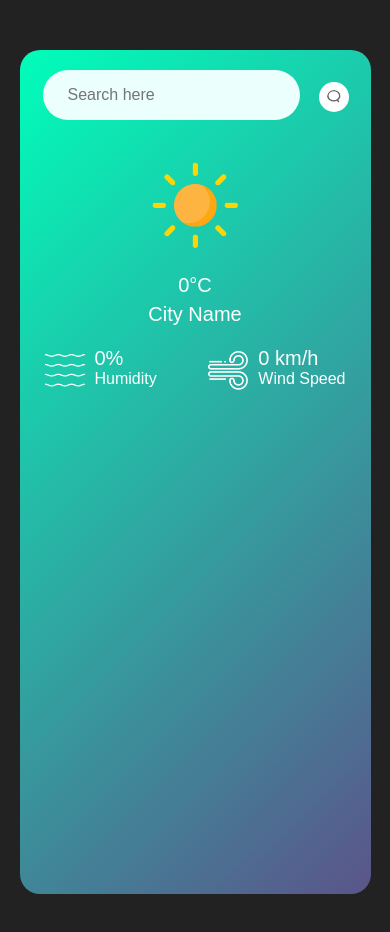
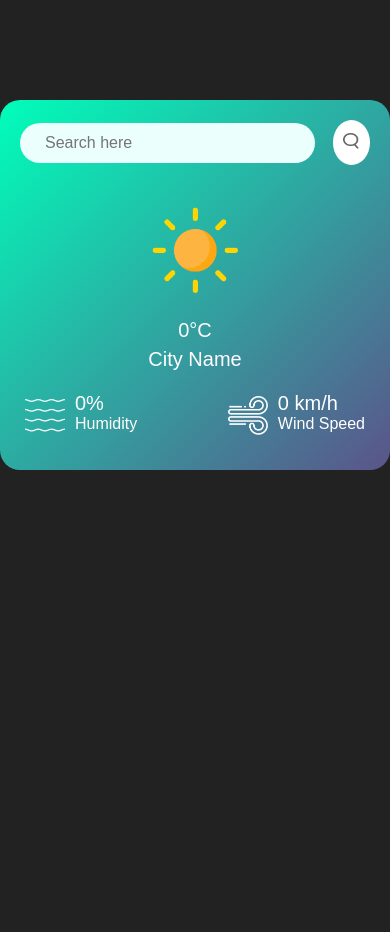
Before and after one commit to Surajkumar01273/weatherApp, a plain HTML site: page index.html in a window 390 px wide. After the commit the page ends 844 px from the top, so only its background shows below. Drawn offline with Linux system fonts and the light colour scheme.

Commit message:
version 0.2

```diff
--- a/style.css
+++ b/style.css
@@ -88,34 +88,41 @@ body{
 
 
 @media (max-width: 600px) {
+    *{
+        padding: 0;
+        margin: 0;
+    }
     .whether-card {
-        height: 100vh;
+        width: 100%;
+        height: 100%;
         padding: 20px;
-        margin: 50px auto; /* Reduce margin for smaller screens */
+        /* margin: 50px auto; */
     }
 
     .search-input{
+        width: 100%;
         display:flex;
         align-items: center;
-        justify-content: center;
+        justify-content: space-between;
     }
 
 
     .input-box {
-        height: 50px;
+        width: 100%;
+        height: 40px;
         font-size: 16px;
     }
     .search-btn {
-        width: 30px;
-        height: 30px;
-        background-color: transparent;
+        width: 45px;
+        height: 45px;
+        background-color: #fff;
     }
     .search-btn img{
-        width: 30px;
-        height: 30px;
-        background-color: #fff;
-        padding: 8px;
-        border-radius: 50%;
+        width: 16px;
+        height: 16px;
+        /* background-color: #fff; */
+        /* padding: 8px; */
+        /* border-radius: 50%; */
     }
 
     .weather-icon {
```
